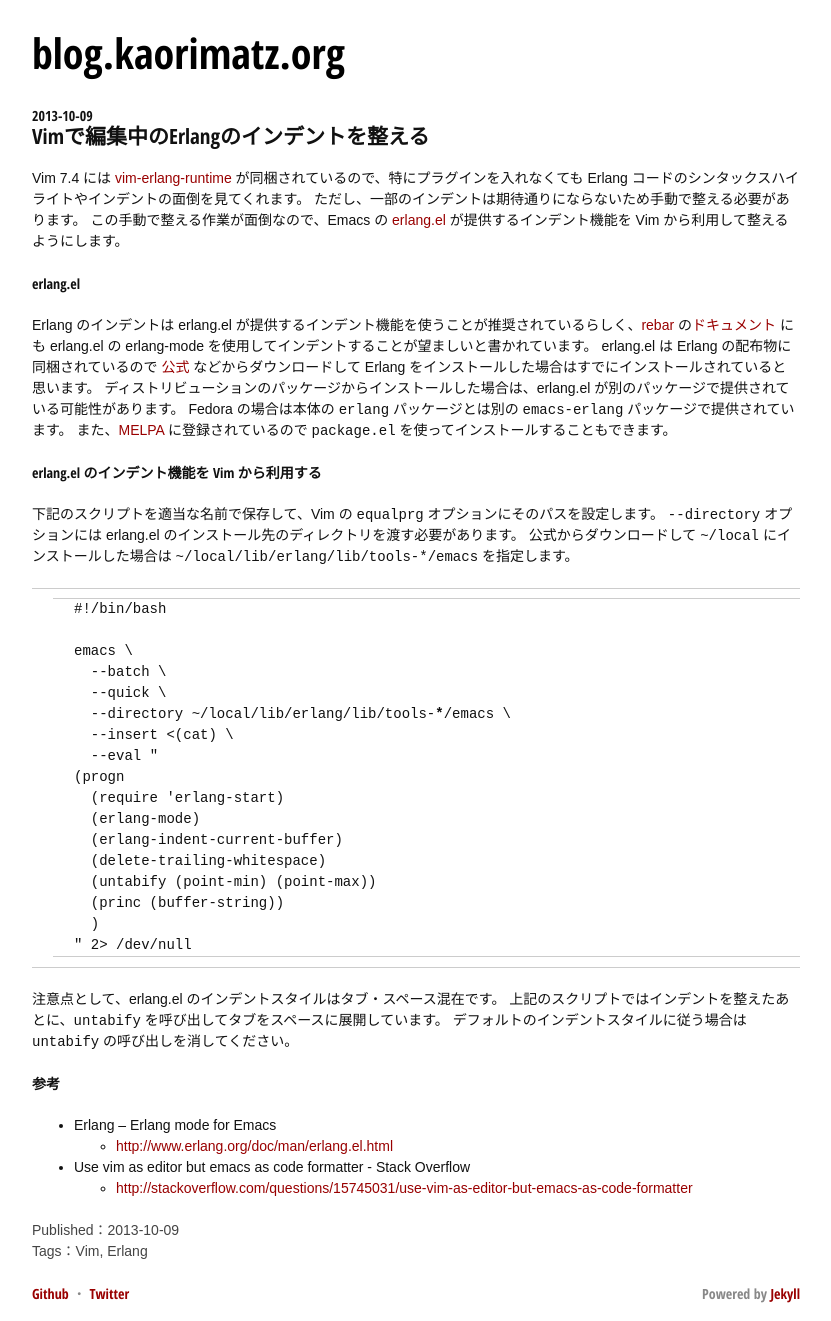
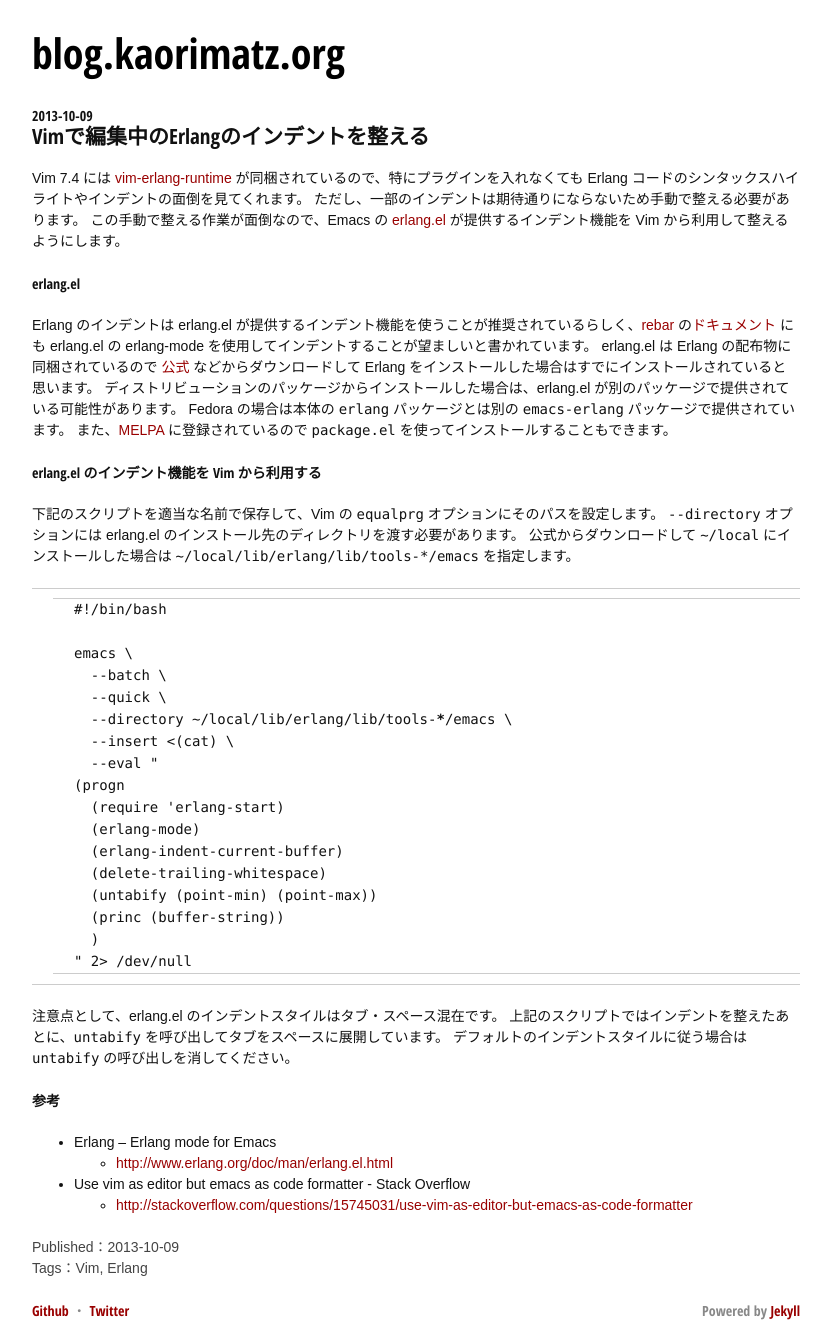
Before and after one commit to kaorimatz/blog.kaorimatz.org, a Jekyll site: the page built from _posts/2013-10-09-correct-indentation-of-erlang-in-vim.mkd, in a window 1280 px wide. Shown: the whole page, without its empty margins (224-1055 px from the left). Built offline with Jekyll 4.4.1, drawn with Linux system fonts in a browser that asks for light colours; nearby versions of some CDN libraries; Markdown is read by kramdown in place of the engine named in the settings.

Commit message:
Change font of code blocks

```diff
--- a/_sass/screen.scss
+++ b/_sass/screen.scss
@@ -25,7 +25,7 @@ h1 {
 }
 
 code {
-  font-family: "Courier New", monospace;
+  font-family: Consolas, Courier, monospace;
 }
 
 #container {
--- a/stylesheets/screen.css
+++ b/stylesheets/screen.css
@@ -37,7 +37,7 @@ h1 {
 }
 
 code {
-  font-family: "Courier New", monospace;
+  font-family: Consolas, Courier, monospace;
 }
 
 #container {
```
